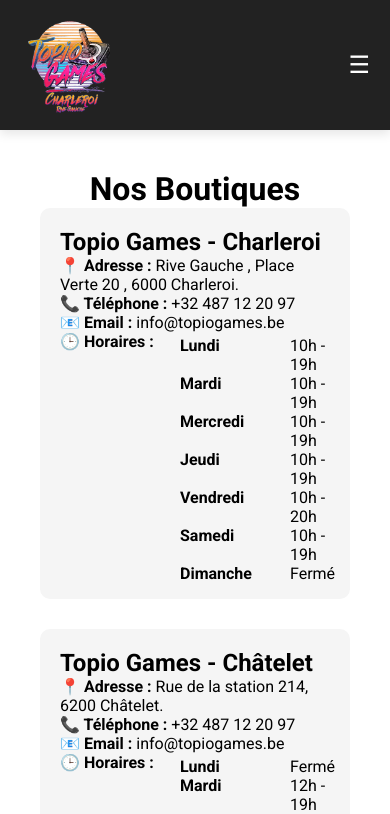
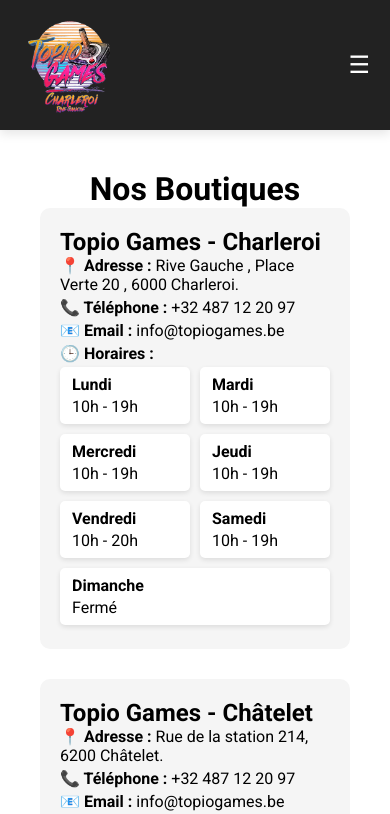
Before and after one commit to AM-git-dev/WebShop-project, a Nuxt app: page /contact in a window 390 px wide. Shown: the top 814 px of the page. Built offline with nearby package versions, Linux system fonts and the light colour scheme.

Commit message:
changement du style des horaires

```diff
--- a/components/ContactInfo.vue
+++ b/components/ContactInfo.vue
@@ -13,7 +13,8 @@
     <div class="info-item horaires-container">
       <strong>🕒 Horaires :</strong>
       <div class="horaires-list">
-        <div v-for="(time, day) in hours" :key="day" class="horaires-row">
+        <div v-for="(time, day) in hours" :key="day"
+             :class="['horaires-row', day === 'Dimanche' ? 'sunday' : '']">
           <strong>{{ day }}</strong> <span>{{ time }}</span>
         </div>
       </div>
@@ -33,6 +34,9 @@
 
 <style scoped>
 
+.info-item {
+  margin-bottom: 4px;
+}
 .contact-info {
   background: #f5f5f5;
   padding: 20px;
@@ -41,10 +45,11 @@
   text-align: left;
 }
 
-
 .horaires-container {
   display: flex;
   align-items: flex-start;
+  flex-wrap: wrap;
+  justify-content: space-between;
 }
 
 .horaires-container strong {
@@ -52,15 +57,20 @@
 }
 
 .horaires-list {
-  display: flex;
-  position: relative;
-  top:4px;
-  flex-direction: column;
+  margin-top: 4px ;
+  display: grid;
+  grid-template-columns: repeat(2, 1fr);
+  gap: 10px;
+  width: 100%;
 }
 
 .horaires-row {
   display: flex;
-  gap: 10px;
+  justify-content: space-between;
+  background: white;
+  padding: 8px 12px;
+  border-radius: 5px;
+  box-shadow: 0px 2px 5px rgba(0, 0, 0, 0.1);
 }
 
 .horaires-row strong {
@@ -71,4 +81,38 @@
 .horaires-row span {
   text-align: left;
 }
+
+
+.horaires-row.sunday {
+  grid-column: span 2;
+  justify-content: center;
+  text-align: center;
+}
+
+@media screen and (max-width: 400px) {
+  .horaires-container {
+    flex-direction: column;
+    align-items: flex-start;
+  }
+
+  .horaires-row {
+    flex-direction: column;
+    text-align: left;
+    gap: 3px;
+  }
+
+  .horaires-row strong {
+    min-width: auto;
+    display: block;
+  }
+
+  .horaires-row span {
+    display: block;
+    text-align: left;
+  }
+
+  .horaires-list {
+    grid-template-columns: repeat(2, 1fr);
+  }
+}
 </style>
```
